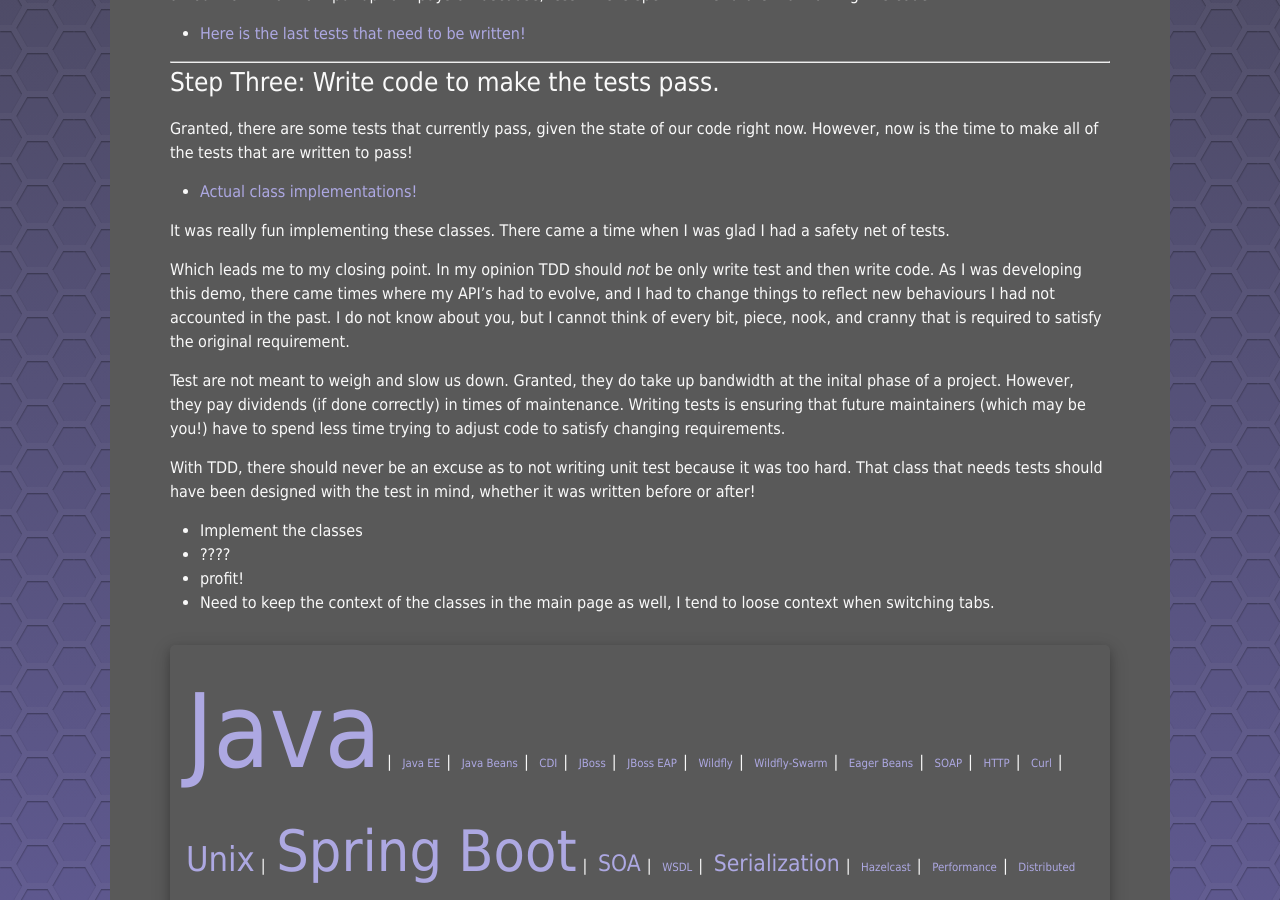
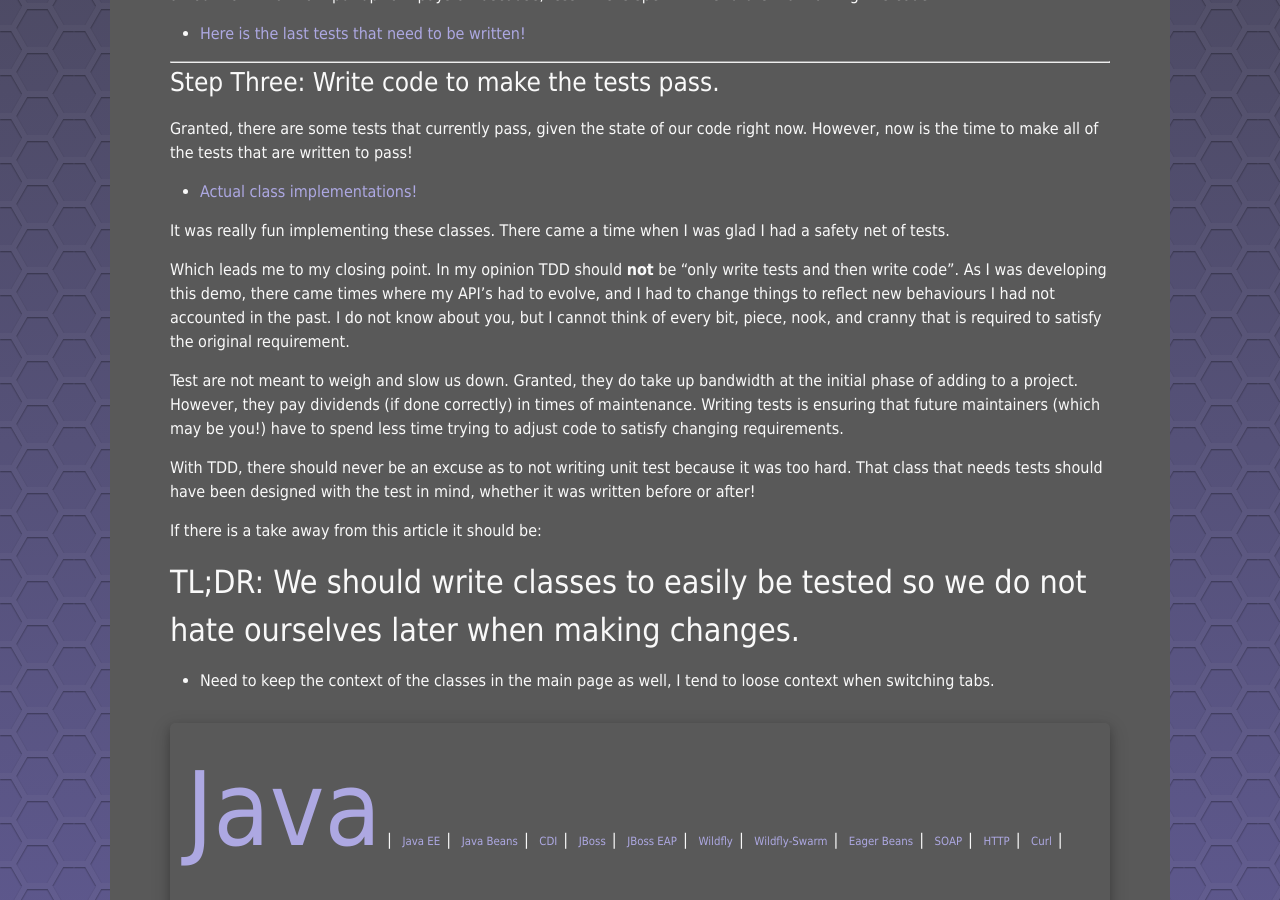
Before and after one commit to Unthrottled/blog, a Jekyll site: the page built from _posts/2017-12-29-Hydration-Driven-Devolpment.md, in a window 1280 px wide and 900 px high, scrolled down 4306 px. Built offline with Jekyll 4.4.1, drawn with Linux system fonts in a browser that asks for light colours.

Commit message:
added tl;dr

```diff
--- a/_posts/2017-12-29-Hydration-Driven-Devolpment.md
+++ b/_posts/2017-12-29-Hydration-Driven-Devolpment.md
@@ -209,20 +209,19 @@ However, now is the time to make all of the tests that are written to pass!
 It was really fun implementing these classes.
 There came a time when I was glad I had a safety net of tests.
 
-Which leads me to my closing point. In my opinion TDD should _not_ be only write test and then write code.
+Which leads me to my closing point. In my opinion TDD should **not** be "only write tests and then write code".
 As I was developing this demo, there came times where my API's had to evolve, and I had to change things to reflect new behaviours I had not accounted in the past.
 I do not know about you, but I cannot think of every bit, piece, nook, and cranny that is required to satisfy the original requirement.
 
-Test are not meant to weigh and slow us down. Granted, they do take up bandwidth at the inital phase of a project.
+Test are not meant to weigh and slow us down. Granted, they do take up bandwidth at the initial phase of adding to a project.
 However, they pay dividends (if done correctly) in times of maintenance.
 Writing tests is ensuring that future maintainers (which may be you!) have to spend less time trying to adjust code to satisfy changing requirements.
 
 With TDD, there should never be an excuse as to not writing unit test because it was too hard.
 That class that needs tests should have been designed with the test in mind, whether it was written before or after!
 
+If there is a take away from this article it should be:
 
+## TL;DR: We should write classes to easily be tested so we do not hate ourselves later when making changes.
 
-- Implement the classes
-- ????
-- profit!
 - Need to keep the context of the classes in the main page as well, I tend to loose context when switching tabs.
```
